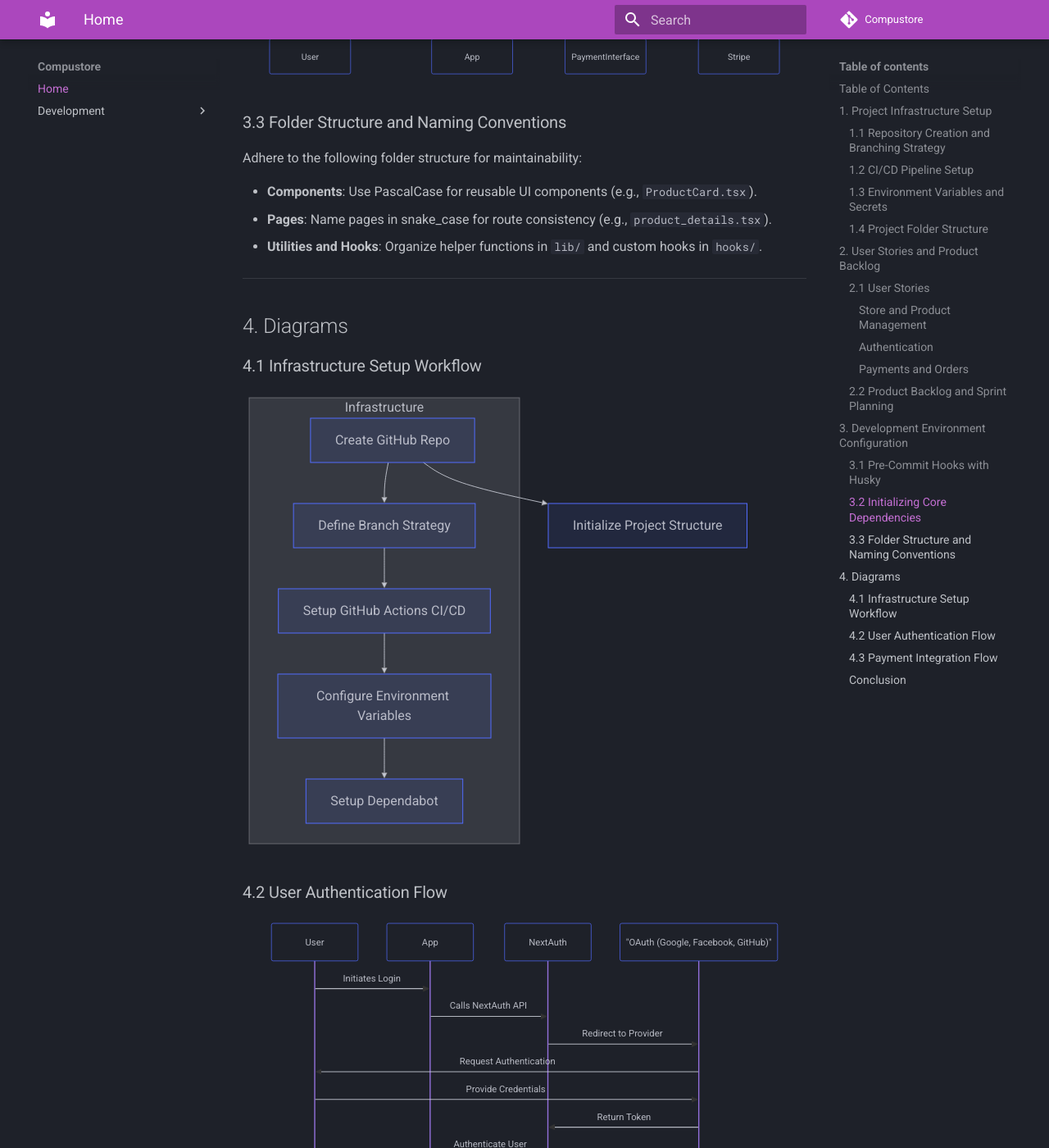
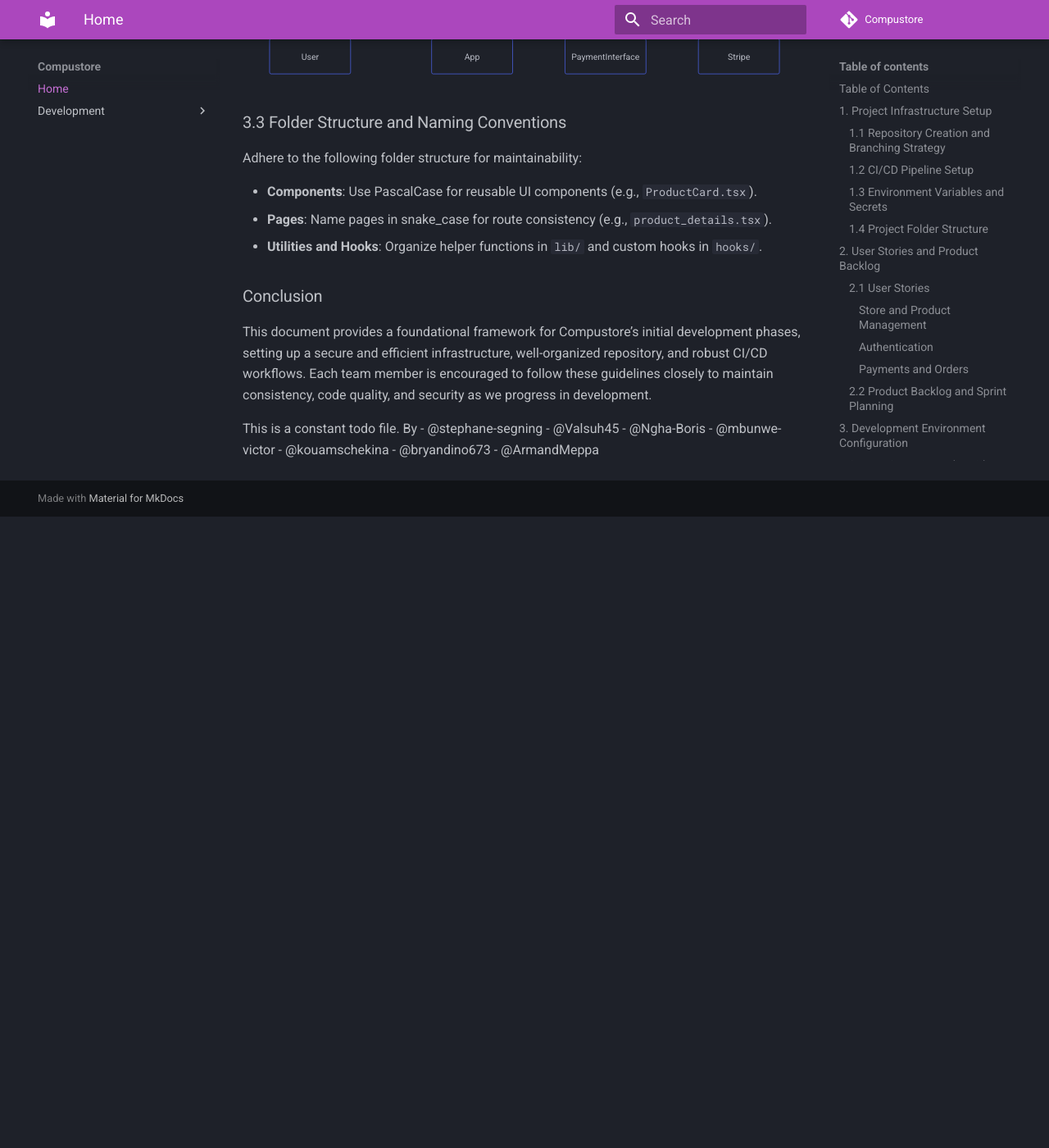
Before and after one commit to stephane-segning/compustore, an MkDocs documentation site: the page built from docs/README.md, in a window 1280 px wide and 1400 px high, scrolled down 6145 px. Shown: the whole window at 82% size. Built offline with MkDocs 1.6.1 and Material for MkDocs 9.7.7, drawn with Linux system fonts in a browser that asks for light colours; comment, search, counter and statistics services are not loaded; after the commit the page ends 6775 px from its top, so only the background shows below that; some of the changed lines change nothing that is shown; some of the changed text lies outside the part shown.

Commit message:
removed unused things

````diff
--- a/docs/README.md
+++ b/docs/README.md
@@ -208,62 +208,6 @@
 - **Pages**: Name pages in snake_case for route consistency (e.g., `product_details.tsx`).
 - **Utilities and Hooks**: Organize helper functions in `lib/` and custom hooks in `hooks/`.
 
----
-
-## 4. Diagrams
-
-### 4.1 Infrastructure Setup Workflow
-
-```mermaid
-flowchart TD
-    subgraph Infrastructure
-        A[Create GitHub Repo] --> B[Define Branch Strategy]
-        B --> C["Setup GitHub Actions CI/CD"]
-        C --> D[Configure Environment Variables]
-        D --> E[Setup Dependabot]
-    end
-    A --> F[Initialize Project Structure]
-```
-
-### 4.2 User Authentication Flow
-
-```mermaid
-sequenceDiagram
-    participant User
-    participant App
-    participant NextAuth
-    participant OAuthProvider as "OAuth (Google, Facebook, GitHub)"
-
-    User->>App: Initiates Login
-    App->>NextAuth: Calls NextAuth API
-    NextAuth->>OAuthProvider: Redirect to Provider
-    OAuthProvider->>User: Request Authentication
-    User->>OAuthProvider: Provide Credentials
-    OAuthProvider->>NextAuth: Return Token
-    NextAuth->>App: Authenticate User
-    App->>User: User Logged In
-```
-
-### 4.3 Payment Integration Flow
-
-```mermaid
-sequenceDiagram
-    participant User
-    participant App
-    participant PaymentInterface
-    participant Stripe
-
-    User->>App: Initiates Checkout
-    App->>PaymentInterface: Call initPayment
-    PaymentInterface->>Stripe: Create Payment Intent
-    Stripe->>PaymentInterface: Return Payment Intent ID
-    PaymentInterface->>App: Return Payment Intent ID
-    App->>User: Prompt for Payment Completion
-    User->>Stripe: Completes Payment
-    Stripe->>PaymentInterface: Confirm Payment Status
-    PaymentInterface->>App: Update Order Status
-```
-
 ### Conclusion
 
 This document provides a foundational framework for Compustore’s initial development phases, setting up a secure and efficient infrastructure, well-organized repository, and robust CI/CD workflows. Each team member is encouraged to follow these guidelines closely to maintain consistency, code quality, and security as we progress in development.
````
